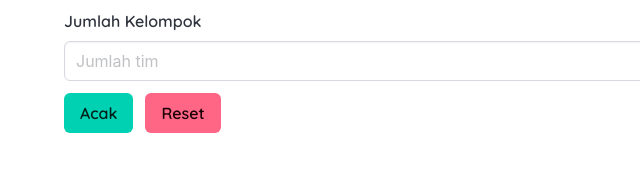
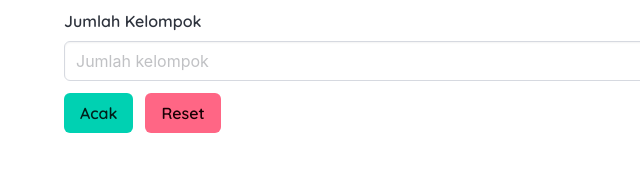
Before and after one commit to nflahza/team-randomizer, a plain HTML site: page index.html in a window 1280 px wide. Shown: the part 307-478 px from the top of the page, 0-640 px from the left. Drawn offline with nearby package versions, Linux system fonts and the light colour scheme.

Commit message:
micro fix

```diff
--- a/index.html
+++ b/index.html
@@ -55,7 +55,7 @@
               class="input"
               type="number"
               id="numTeams"
-              placeholder="Jumlah tim"
+              placeholder="Jumlah kelompok"
               min="1"
             />
           </div>
```
